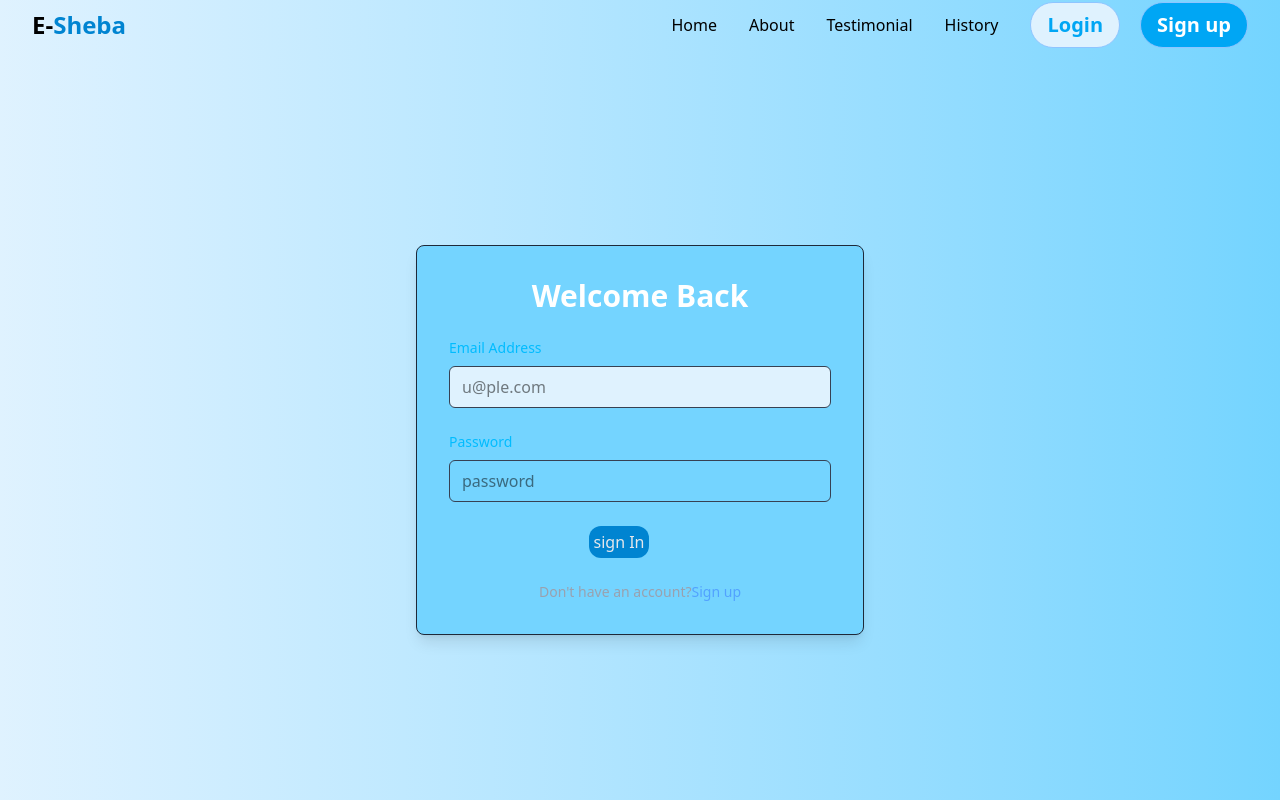
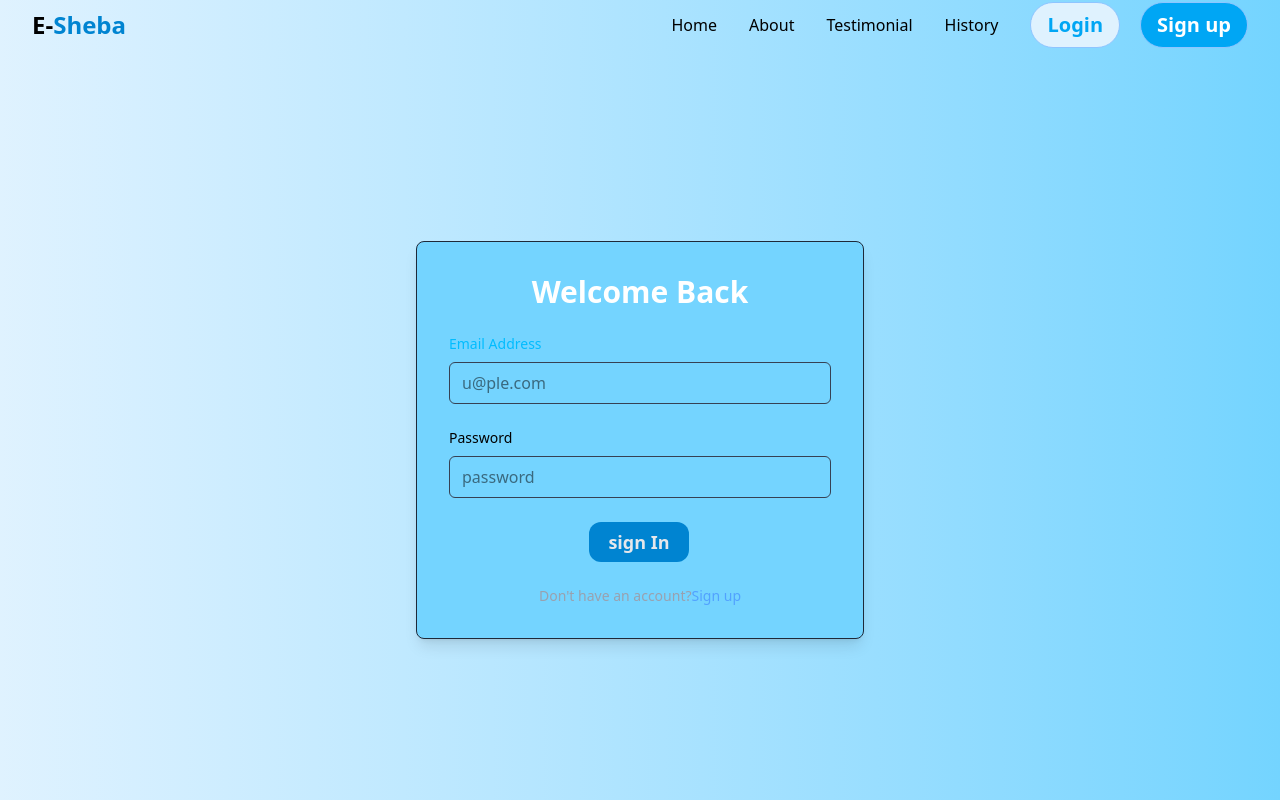
Before and after one commit to shailendrapratap1/clinic-website, a React (Vite) app in the folder clinicweb/: page /login in a window 1280 px wide. Shown: the top 800 px of the page. Built offline with nearby package versions, Linux system fonts and the light colour scheme.

Commit message:
Update Login.jsx

```diff
--- a/clinicweb/src/pages/Login.jsx
+++ b/clinicweb/src/pages/Login.jsx
@@ -54,14 +54,14 @@ const Login = () => {
                             name="email"
                             value={formData.email}
                             onChange={handleChange}
-                            className="w-full bg-sky-100 border border-gray-700 rounded-md py-2 px-3 text-black focus:outline-none focus:ring-2 focus:ring-blue-500 focus:border-transparent transition-colors"
+                            className="w-full  border border-gray-700 rounded-md py-2 px-3 text-black "
                             placeholder="u@ple.com"
                             required
                         />
                     </div>
 
                     <div>
-                        <label className="block text-sky-400 text-sm font-medium mb-2" htmlFor="password">
+                        <label className="block text-sm font-medium mb-2" htmlFor="password">
                             Password
                         </label>
                         <div className="relative">
@@ -71,14 +71,14 @@ const Login = () => {
                                 name="password"
                                 value={formData.password}
                                 onChange={handleChange}
-                                className="w-full bg-sky-300 border border-gray-700 rounded-md py-2 px-3 text-black focus:outline-none focus:ring-2 focus:ring-blue-500 focus:border-transparent transition-colors pr-10"
+                                className="w-full  border border-gray-700 rounded-md py-2 px-3 text-black "
                                 placeholder="password"
                                 required
                             />
 
                         </div>
                     </div>
-                        <Button type='submit' className='text-gray-200 bg-sky-600 rounded-xl  h-8 w-15 md:ml-35 text-md font-medium cursor-pointer'>
+                        <Button type='submit' className='text-gray-200 bg-sky-600 rounded-xl  h-10 w-25 md:ml-35 text-lg font-bold cursor-pointer  hover:pb-1'>
                        sign In
      </Button>
 
```
